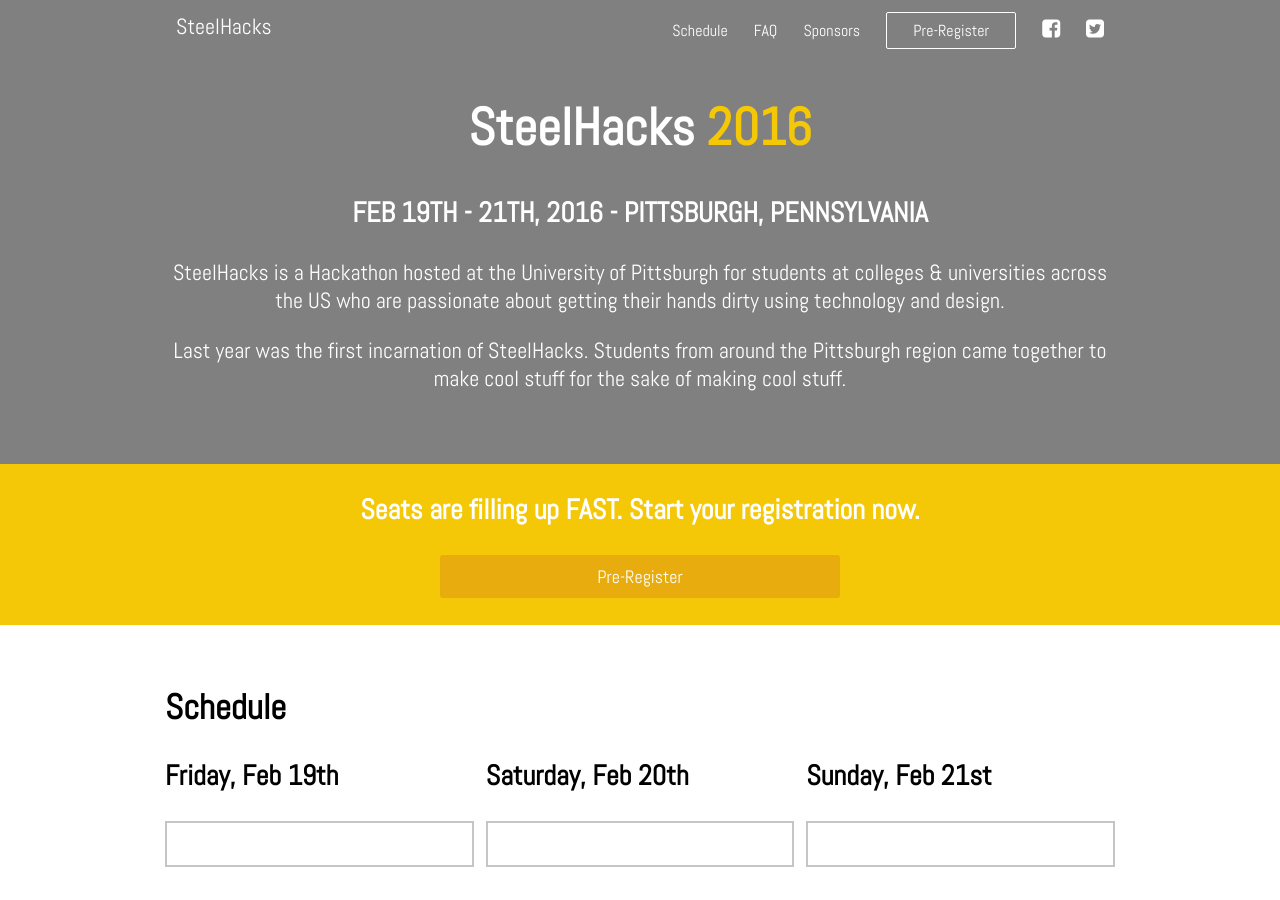
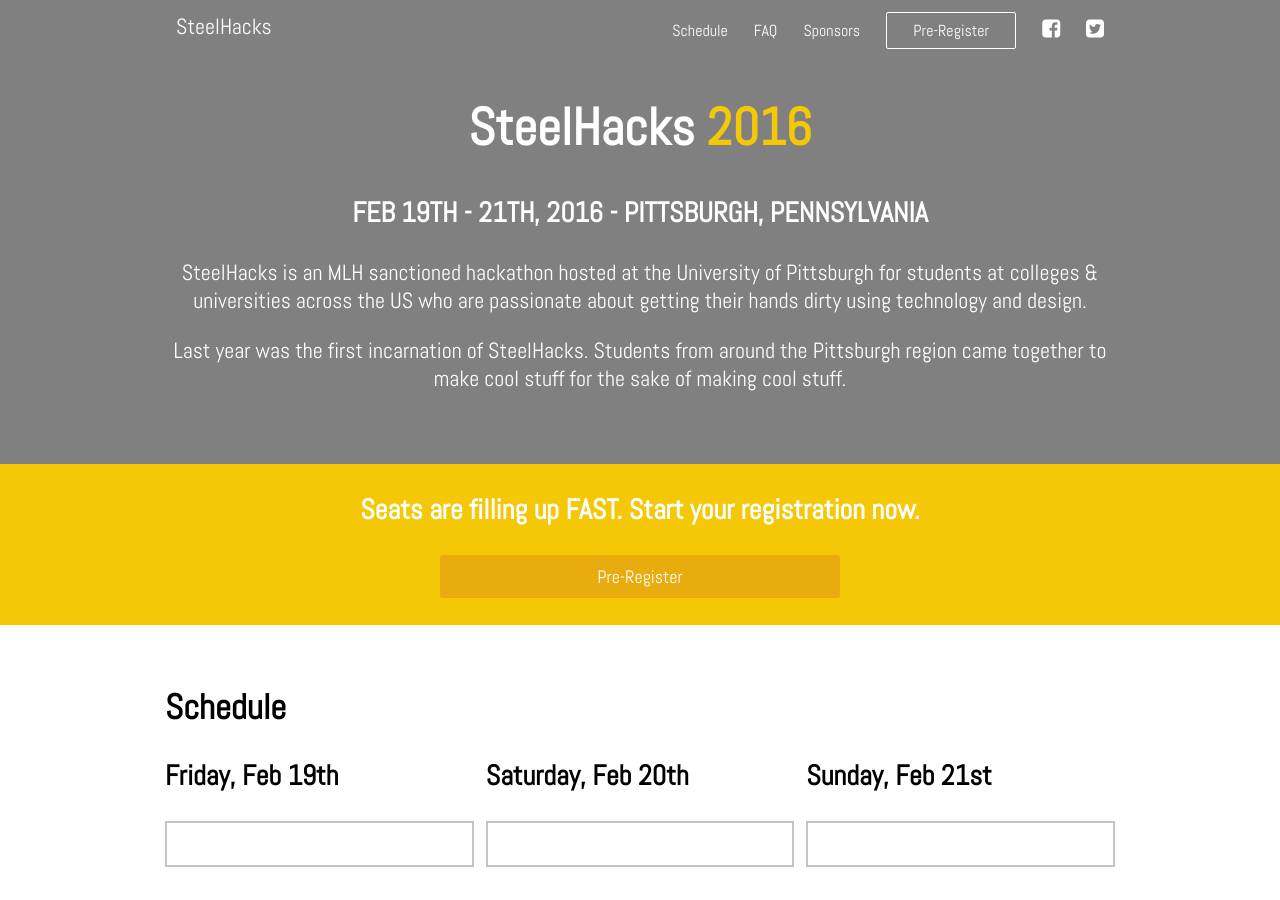
Before and after one commit to SteelHeads/steelhacks.com, a Jekyll site: the page built from index.html, in a window 1280 px wide and 900 px high. Built offline with Jekyll 4.4.1, drawn with Linux system fonts in a browser that asks for light colours.

Commit message:
Update index.html

```diff
--- a/index.html
+++ b/index.html
@@ -34,7 +34,7 @@
     <h1>SteelHacks <span class='text--gold'>2016</span></h1>
     <h3>FEB 19TH - 21TH, 2016 - PITTSBURGH, PENNSYLVANIA</h3>
     <p>
-      SteelHacks is a Hackathon hosted at the University of Pittsburgh for
+      SteelHacks is an MLH sanctioned hackathon hosted at the University of Pittsburgh for
       students at colleges &amp; universities across the US who are passionate about getting their hands dirty using technology and design.
     </p>
     <p>
```
